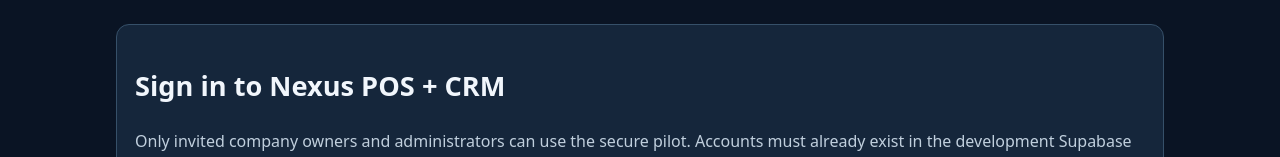
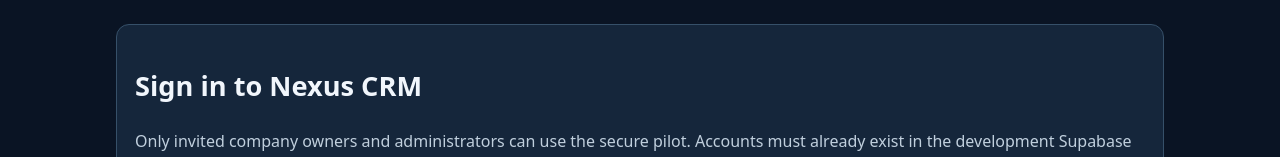
Before and after one commit to davidrankin2468-a11y/nexus-crm, a plain HTML site: page pos-secure/index.html in a window 1280 px wide. Shown: the part 220-377 px from the top of the page. Drawn offline with Linux system fonts and the light colour scheme.

Commit message:
Carry forward requested Sign in to Nexus CRM heading to the Vercel pilot

```diff
--- a/pos-secure/index.html
+++ b/pos-secure/index.html
@@ -25,7 +25,7 @@ table{width:100%;border-collapse:collapse;min-width:450px}th,td{text-align:left;
 <p class="notice"><strong>Testing mode — no credit card charges.</strong> All recorded sales remain unpaid. Taxes and refunds are not yet processed. Use fictional customer and product information only.</p>
 <p id="message" role="status" aria-live="polite">Check your approved account credentials to begin.</p>
 <section id="loginScreen" class="card">
-<h1>Sign in to Nexus POS + CRM</h1>
+<h1>Sign in to Nexus CRM</h1>
 <p class="subtle">Only invited company owners and administrators can use the secure pilot. Accounts must already exist in the development Supabase project.</p>
 <form id="loginForm"><label>Email<input id="email" name="email" type="email" autocomplete="username" required maxlength="254"></label>
 <label>Password<input id="password" name="password" type="password" autocomplete="current-password" required minlength="8"></label>
```
